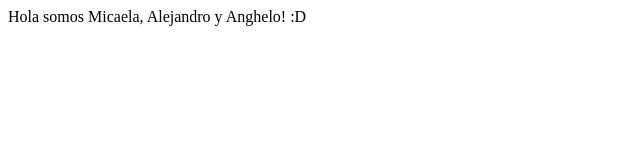
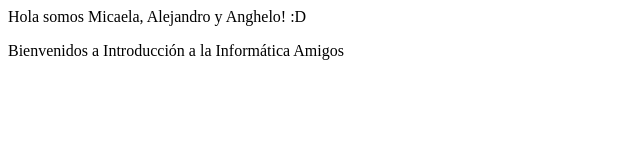
Before and after one commit to claudiovam/ctd-intro-clase4s, a plain HTML site: page index.html in a window 1280 px wide. Shown: the whole page, without its empty margins (0-640 px from the left). Drawn offline with Linux system fonts and the light colour scheme.

Commit message:
Agregando texto a index.html

```diff
--- a/index.html
+++ b/index.html
@@ -7,5 +7,6 @@
 </head>
 <body>
   <header>Hola somos Micaela, Alejandro y Anghelo! :D</header>
+  <p>Bienvenidos a Introducción a la Informática Amigos</p>
 </body>
 </html>
```
